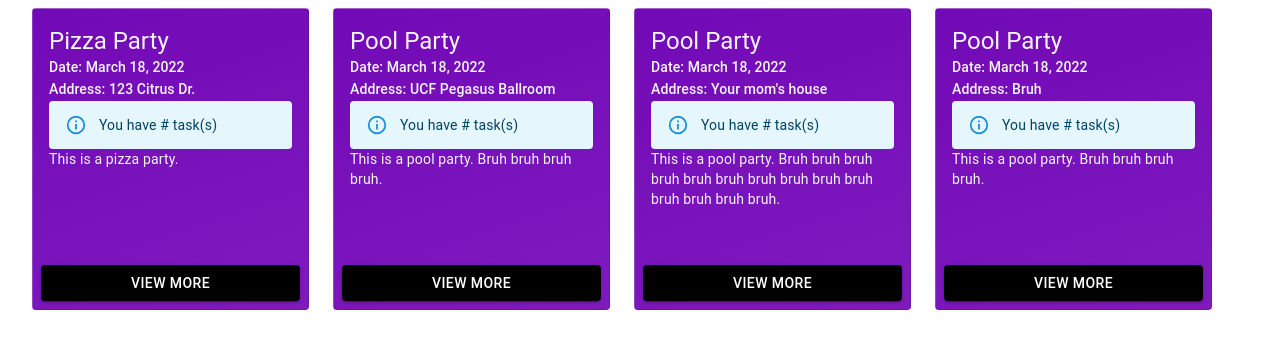
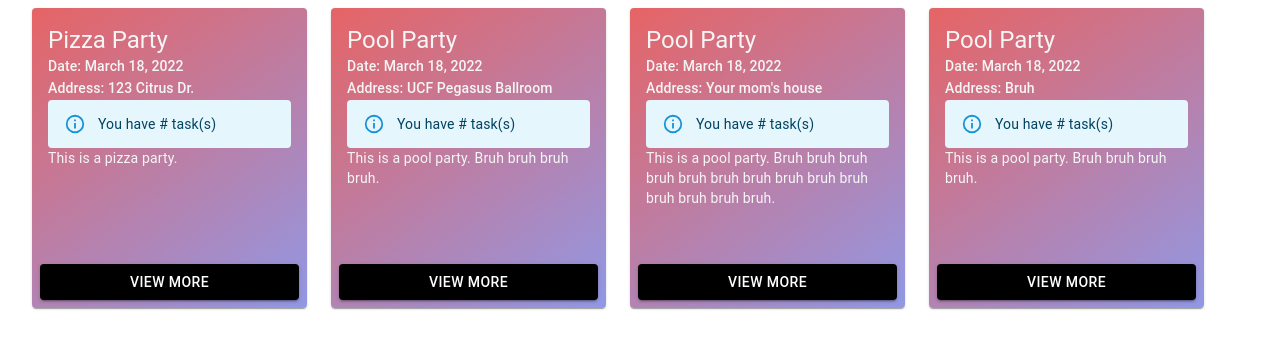
Before and after one commit to Ben2W/PrimalPartyFrontend, a React (Create React App) app: page /dashboard in a window 1280 px wide. Shown: the top 348 px of the page. Built offline with nearby package versions, Linux system fonts and the light colour scheme.

Commit message:
Implemented Linear Gradient to Card.js

```diff
--- a/src/components/Card.js
+++ b/src/components/Card.js
@@ -27,11 +27,21 @@ const style = {
     p: 4,
 };
 
+const backgroundStyle = {
+            background:
+      'linear-gradient(170deg,#000000, #FFFFFF 80%)'
+};
+
 export default function BasicCard(props){
 
     const cardStyle = {
         width: 275, height: 300, display: 'flex', justifyContent: 'space-between', flexDirection: 'column', backgroundImage: `url(${Image})`
     }
+
+    const cardStyle2 = {
+        width: 275, height: 300, display: 'flex', justifyContent: 'space-between', flexDirection: 'column', background: 'linear-gradient(145deg, #e66465, #9198e5)'
+    }
+
     const btnStyle={backgroundColor:"#000000", display:'block'}
     const descStyle = { padding: '0 0 0 0', color: '#F5F5F5' }
     const descStyleModal = { padding: '0 0 0 0', color: '#000000' }
@@ -42,7 +52,7 @@ export default function BasicCard(props){
 
     return (
         <Grid containter alignItems="stretch">
-            <Card variant="outlined" style={cardStyle}>
+            <Card style={cardStyle2}>
                     <Grid>
                         <CardContent>
                             <div className="wrapper">
```
